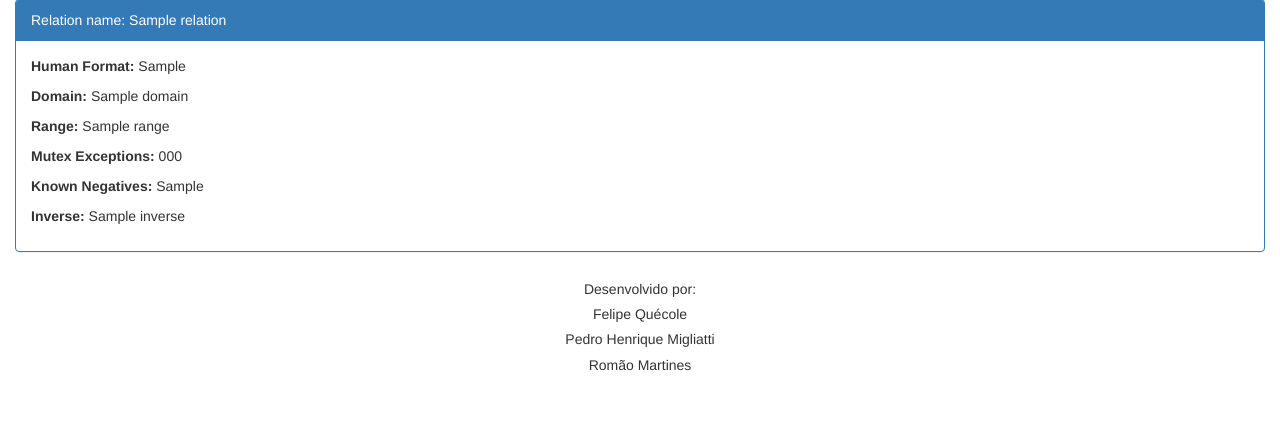
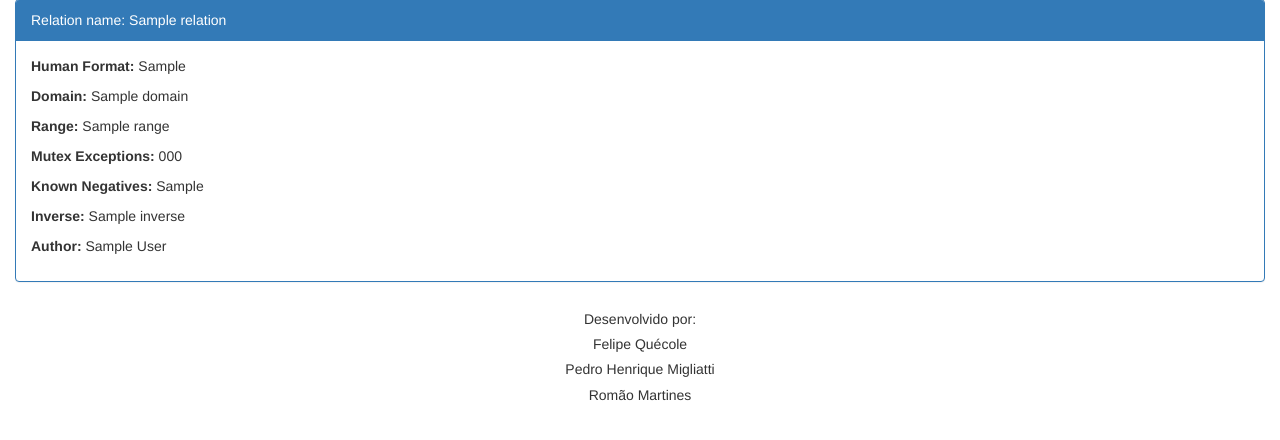
Before and after one commit to felipequecole/Onto_Mapping, a Django app: template Onto_Manipulation/templates/Onto_Manipulation/home.html in a window 1280 px wide. Shown: the part 136-576 px from the top of the page. Run offline with Django 3.2, Linux system fonts and the light colour scheme; the template is opened without the code that fills it: most values are stand-ins (such as "Sample title", 1, 10 or a date in 2020); some libraries are stand-ins or nearby versions.

Commit message:
Adicionando autor como um dos atributos das relações mostradas em index

```diff
--- a/Onto_Manipulation/templates/Onto_Manipulation/home.html
+++ b/Onto_Manipulation/templates/Onto_Manipulation/home.html
@@ -16,6 +16,7 @@
       <p><b>Mutex Exceptions: </b>{{ relation.mutexExceptions }}</p>
       <p><b>Known Negatives: </b>{{ relation.knownNegatives }}</p>
       <p><b>Inverse: </b>{{ relation.inverse }}</p>
+      <p><b>Author: </b>{{ relation.author }}</p>
 
   </div>
 </div>
```
